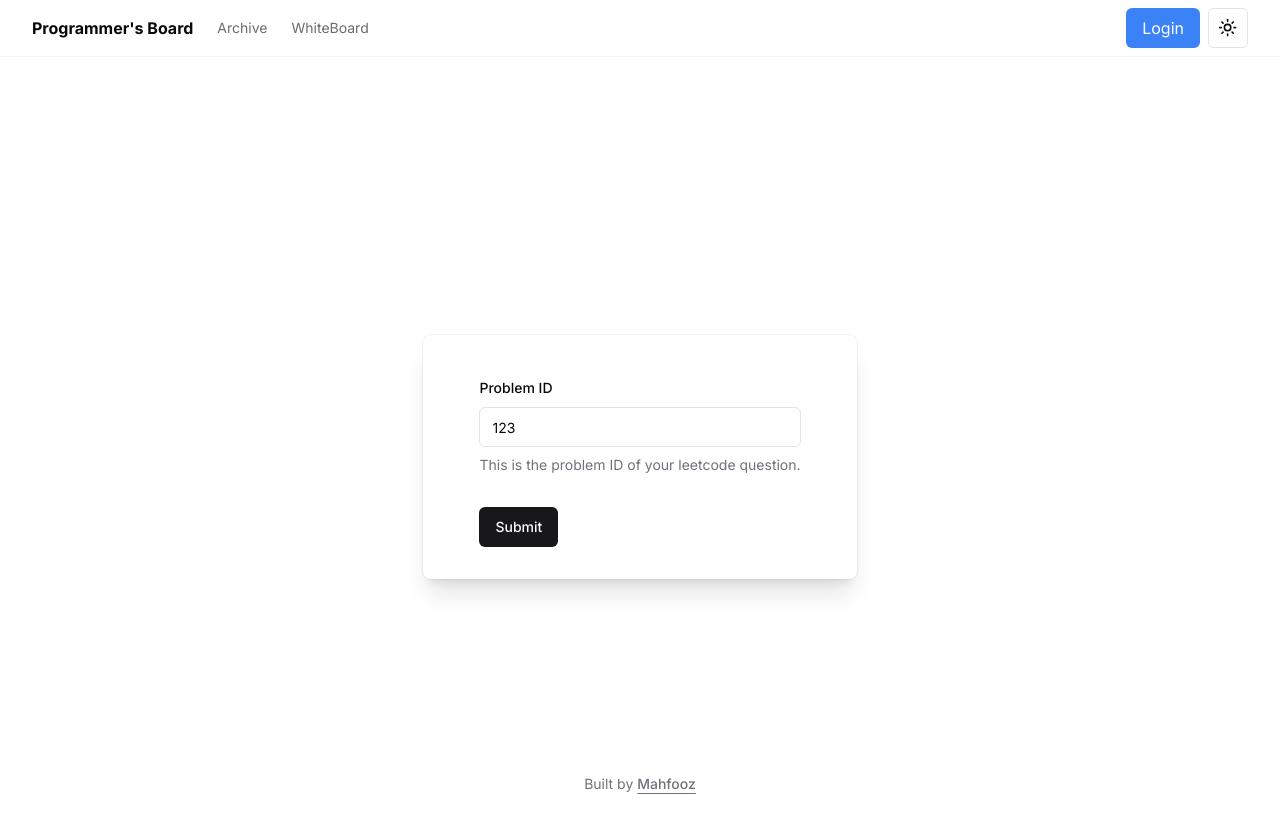
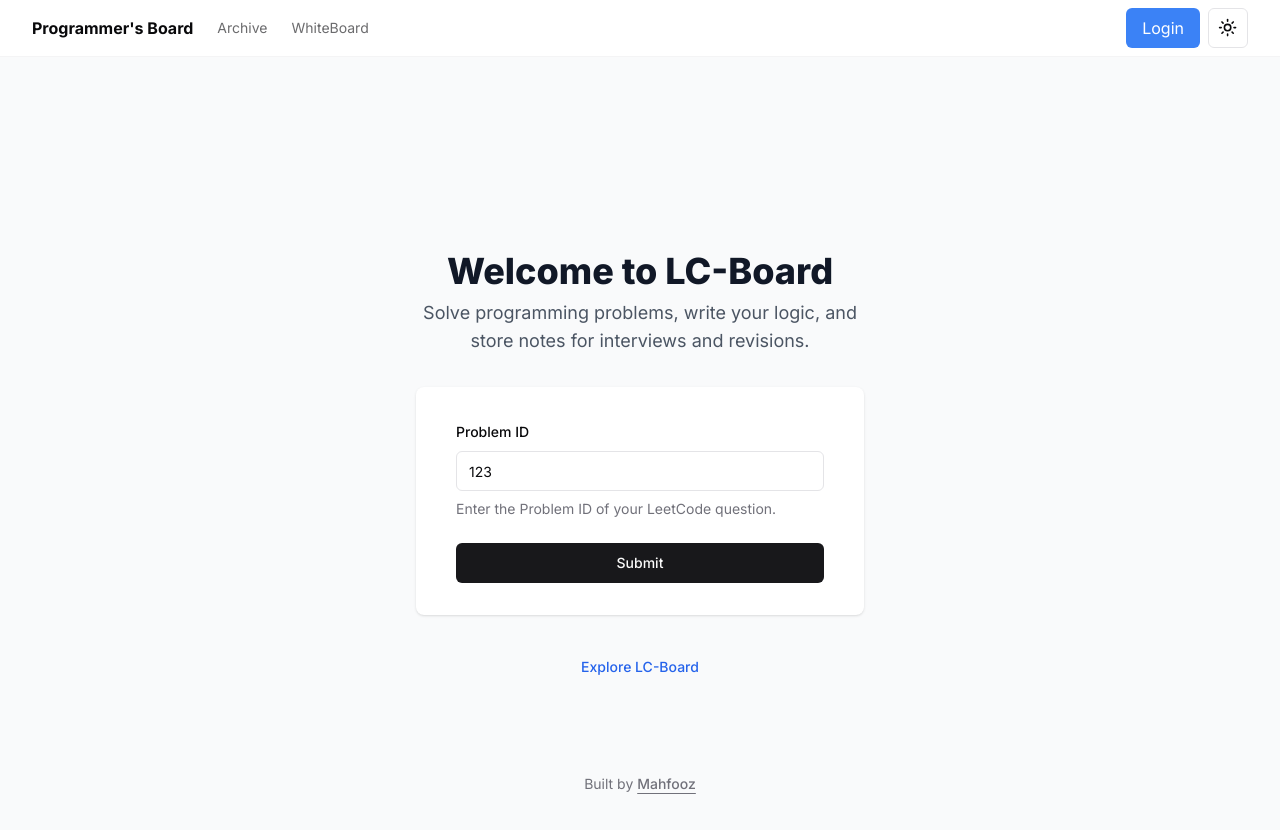
Before and after one commit to IamMahfooz/lc-board, a Next.js app: page / in a window 1280 px wide. Shown: the top 830 px of the page. Built offline with nearby package versions, Linux system fonts and the light colour scheme; no server answers.

Commit message:
cust: customised homepage
Signed-off-by: mahfooz <mahfooz720946@gmail.com>

```diff
--- a/app/page.tsx
+++ b/app/page.tsx
@@ -1,18 +1,18 @@
-"use client"
-import {z} from "zod"
+"use client";
+import {z} from "zod";
 
-import {Button} from "@/components/ui/button"
-import {Form, FormControl, FormDescription, FormField, FormItem, FormLabel, FormMessage,} from "@/components/ui/form"
-import {Input} from "@/components/ui/input"
-import {useForm} from "react-hook-form"
-import ProfileForm from "@/app/components/custom/form"
-import {zodResolver} from "@hookform/resolvers/zod"
+import {Button} from "@/components/ui/button";
+import {Form, FormControl, FormDescription, FormField, FormItem, FormLabel, FormMessage} from "@/components/ui/form";
+import {Input} from "@/components/ui/input";
+import {useForm} from "react-hook-form";
+import ProfileForm from "@/app/components/custom/form";
+import {zodResolver} from "@hookform/resolvers/zod";
 
 const formSchema = z.object({
     problemId: z.string().min(1, {
         message: "Problem ID must be at least 1 characters.",
     }),
-})
+});
 
 export default function ProblemForm() {
     const form = useForm<z.infer<typeof formSchema>>({
@@ -20,18 +20,24 @@
         defaultValues: {
             problemId: "123",
         },
-    })
-    let onSubmit = ProfileForm(form)
+    });
+    let onSubmit = ProfileForm(form);
 
     return (
         <>
             <title>PB - Form Page</title>
-            <div className="flex items-center justify-center min-h-screen ">
-                <div
-                    className="relative pt-10 pb-8 shadow-xl ring-1 ring-gray-900/5 sm:mx-auto sm:max-w-lg sm:rounded-lg sm:px-10">
-                    <div className="flex space-x-3 px-4">
+            <div
+                className="min-h-screen bg-gray-50 flex flex-col items-center justify-center py-12 px-4 sm:px-6 lg:px-8">
+                <div className="max-w-md w-full space-y-8">
+                    <div className="text-center">
+                        <h1 className="mt-6 text-4xl font-extrabold text-gray-900">Welcome to LC-Board</h1>
+                        <p className="mt-2 text-lg text-gray-600">
+                            Solve programming problems, write your logic, and store notes for interviews and revisions.
+                        </p>
+                    </div>
+                    <div className="bg-white py-8 px-6 shadow rounded-lg sm:px-10">
                         <Form {...form}>
-                            <form onSubmit={form.handleSubmit(onSubmit)} className="space-y-8">
+                            <form onSubmit={form.handleSubmit(onSubmit)} className="space-y-6">
                                 <FormField
                                     control={form.control}
                                     name="problemId"
@@ -42,18 +48,26 @@
                                                 <Input placeholder="123" {...field} />
                                             </FormControl>
                                             <FormDescription>
-                                                This is the problem ID of your leetcode question.
+                                                Enter the Problem ID of your LeetCode question.
                                             </FormDescription>
                                             <FormMessage/>
                                         </FormItem>
                                     )}
                                 />
-                                <Button type="submit">Submit</Button>
+                                <Button type="submit" className="w-full">
+                                    Submit
+                                </Button>
                             </form>
                         </Form>
+                    </div>
+                    <div className="text-center mt-4">
+                        <Button variant="link" className="text-blue-600"
+                                onClick={() => window.open('https://github.com/IamMahfooz/lc-board', '_blank')}>
+                            Explore LC-Board
+                        </Button>
                     </div>
                 </div>
             </div>
         </>
-    )
+    );
 }
```
